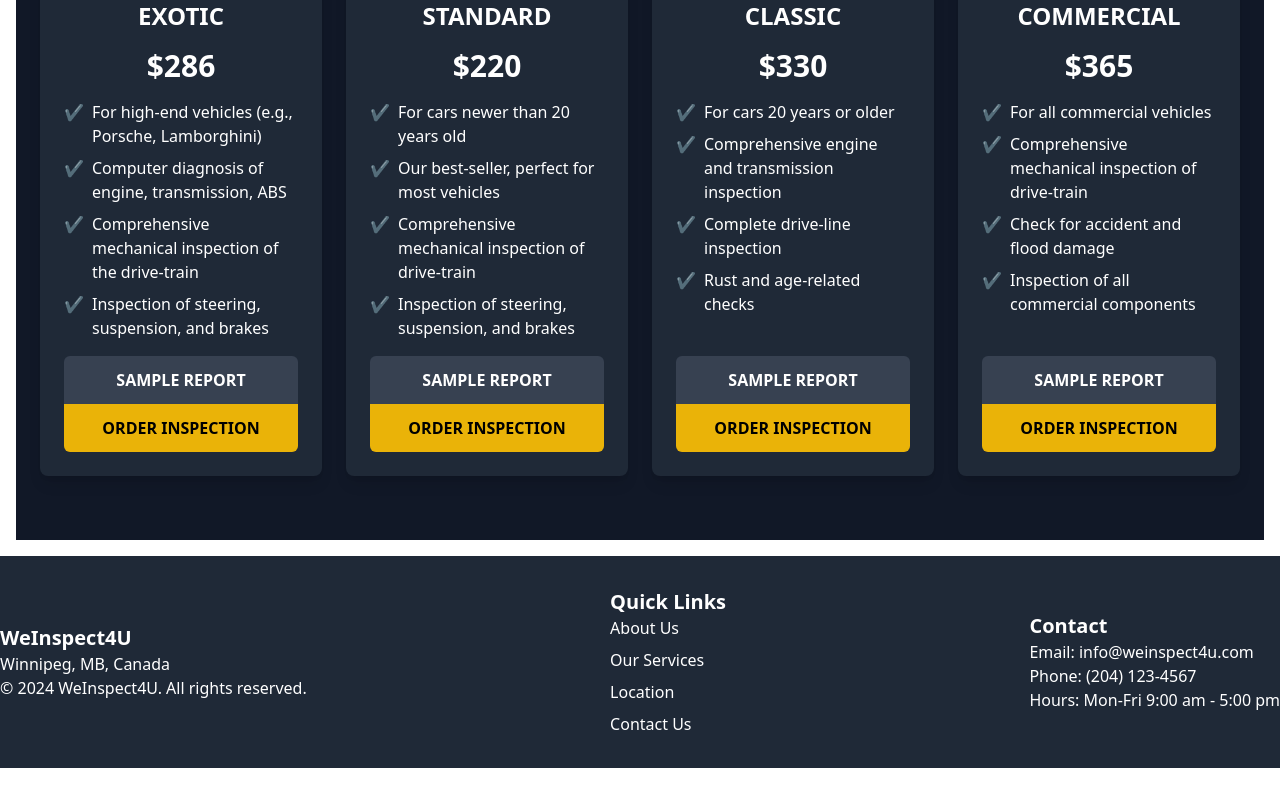
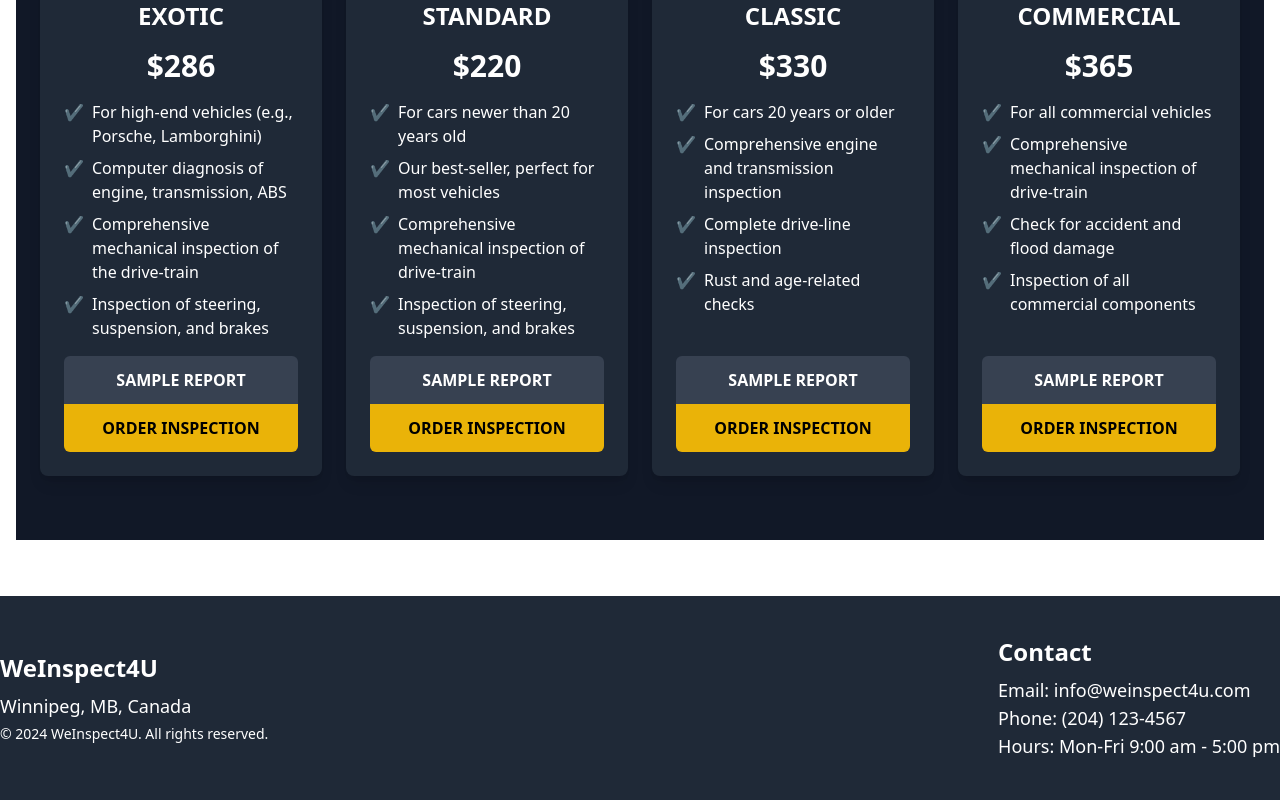
Before and after one commit to hamzam2mhs/AutoInspectors, a React (Vite) app in the folder frontend/: page / in a window 1280 px wide. Shown: the part 2172-2972 px from the top of the page. Before the commit the page ends 2940 px from the top, so only its background shows below. Built offline with nearby package versions, Linux system fonts and the light colour scheme.

Commit message:
Footer Added

```diff
--- a/frontend/src/components/Footer/Footer.jsx
+++ b/frontend/src/components/Footer/Footer.jsx
@@ -2,27 +2,19 @@ import React from 'react';
 
 const Footer = () => {
     return (
-        <footer className="bg-gray-800 text-white py-8">
-            <div className="container mx-auto flex flex-col md:flex-row justify-between items-center">
-                <div className="text-center md:text-left mb-4 md:mb-0">
-                    <h4 className="text-xl font-bold">WeInspect4U</h4>
-                    <p>Winnipeg, MB, Canada</p>
-                    <p>&copy; {new Date().getFullYear()} WeInspect4U. All rights reserved.</p>
-                </div>
-                <div className="text-center md:text-left mb-4 md:mb-0">
-                    <h4 className="text-xl font-bold">Quick Links</h4>
-                    <ul className="space-y-2">
-                        <li><a href="/about" className="hover:underline">About Us</a></li>
-                        <li><a href="/services" className="hover:underline">Our Services</a></li>
-                        <li><a href="/location" className="hover:underline">Location</a></li>
-                        <li><a href="/contact" className="hover:underline">Contact Us</a></li>
-                    </ul>
+        <footer className="bg-gray-800 text-white py-10 mt-10"> {/* Adjust mt-10 as needed */}
+
+            <div className="container mx-auto flex flex-col md:flex-row justify-between items-center space-y-6 md:space-y-0">
+                <div className="text-center md:text-left">
+                    <h4 className="text-2xl font-bold">WeInspect4U</h4>
+                    <p className="text-lg mt-2">Winnipeg, MB, Canada</p>
+                    <p className="text-sm mt-1">&copy; {new Date().getFullYear()} WeInspect4U. All rights reserved.</p>
                 </div>
                 <div className="text-center md:text-left">
-                    <h4 className="text-xl font-bold">Contact</h4>
-                    <p>Email: info@weinspect4u.com</p>
-                    <p>Phone: (204) 123-4567</p>
-                    <p>Hours: Mon-Fri 9:00 am - 5:00 pm</p>
+                    <h4 className="text-2xl font-bold">Contact</h4>
+                    <p className="text-lg mt-2">Email: info@weinspect4u.com</p>
+                    <p className="text-lg">Phone: (204) 123-4567</p>
+                    <p className="text-lg">Hours: Mon-Fri 9:00 am - 5:00 pm</p>
                 </div>
             </div>
         </footer>
```
